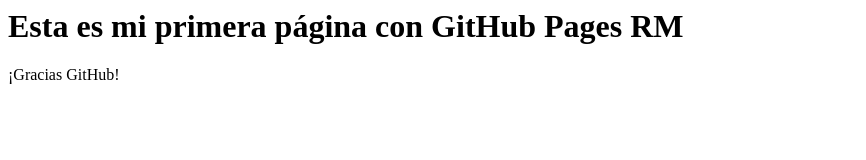
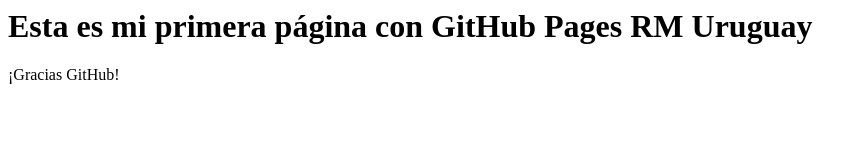
Before and after one commit to Rmiguezcastro/firstreporm, a plain HTML site: page index.html in a window 1280 px wide. Shown: the whole page, without its empty margins (0-866 px from the left). Drawn offline with Linux system fonts and the light colour scheme.

Commit message:
Modificacion descripcion

```diff
--- a/index.html
+++ b/index.html
@@ -1,4 +1,4 @@
 <html>
-<h1> Esta es mi primera página con GitHub Pages RM </h1>
+<h1> Esta es mi primera página con GitHub Pages RM Uruguay </h1>
 <p>¡Gracias GitHub!</p>
 </html>
```
